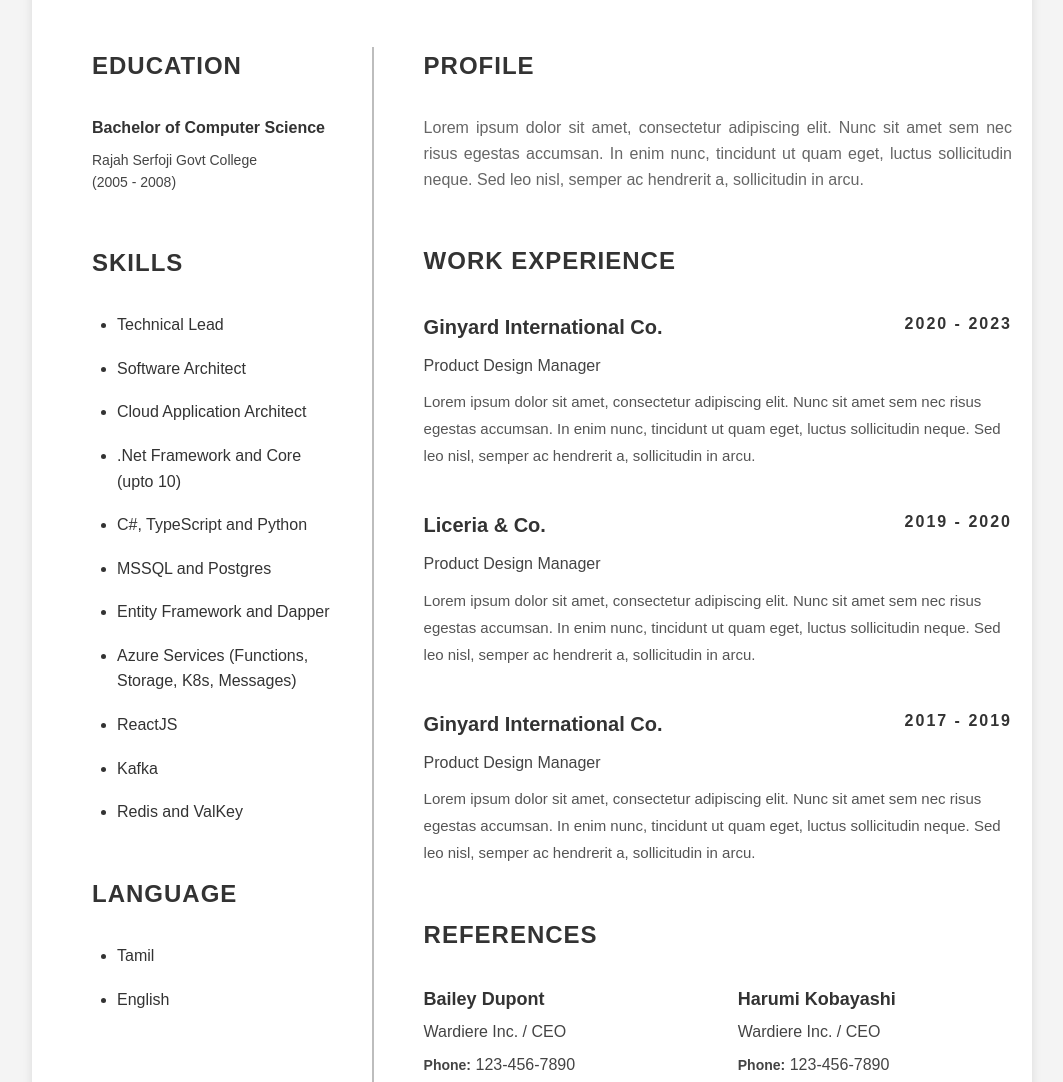
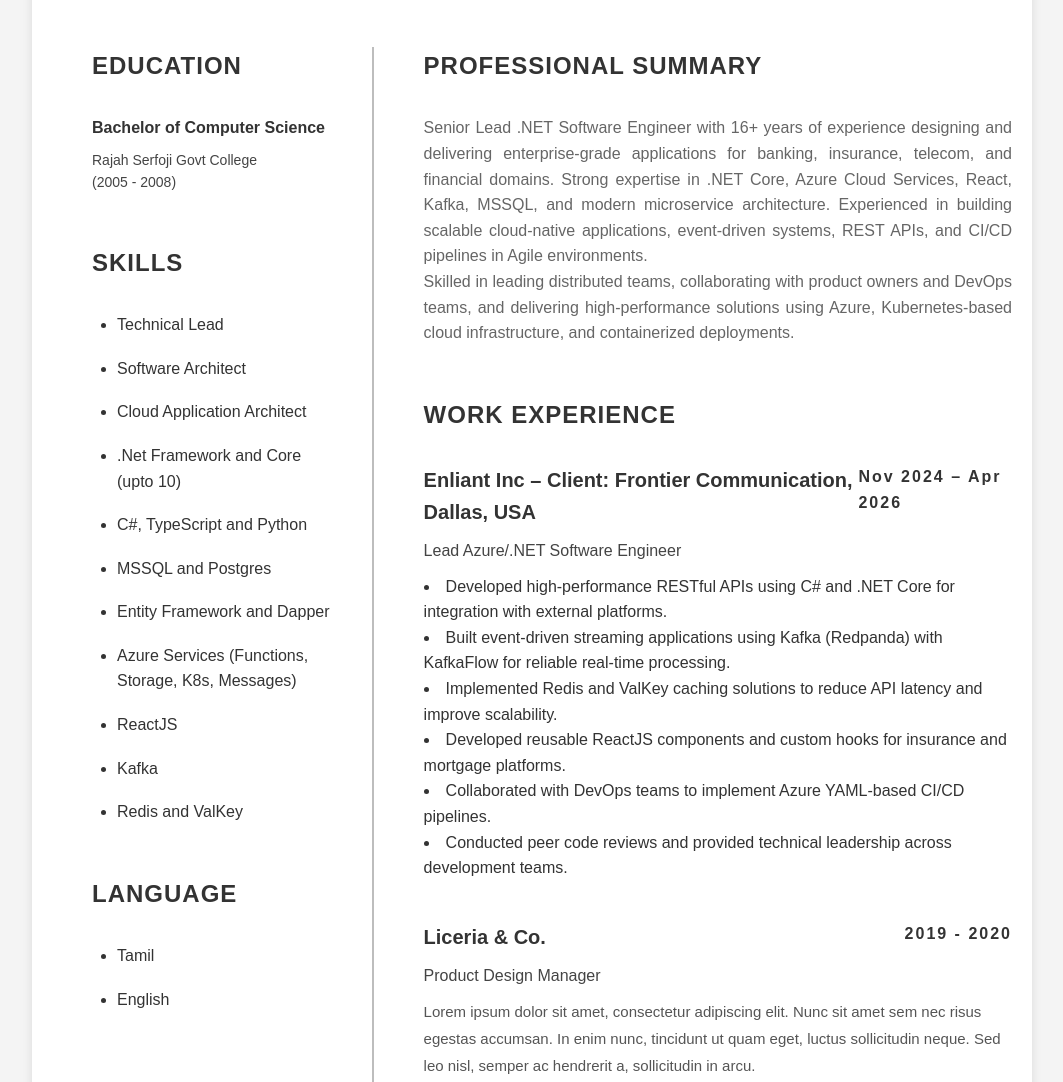
Before and after one commit to agmothilal/agmothilal.github.io, a plain HTML site: page index.html in a window 1280 px wide. Shown: the part 246-1328 px from the top of the page, without its empty margins (108-1171 px from the left). Drawn offline with Linux system fonts and the light colour scheme.

Commit message:
Updated the profile summary and experience

```diff
--- a/index.html
+++ b/index.html
@@ -307,13 +307,18 @@
 
                 <!-- PROFILE -->
                 <section>
-                    <h2>PROFILE</h2>
+                    <h2>PROFESSIONAL SUMMARY</h2>
 
                     <p class="profile-text">
-                        Lorem ipsum dolor sit amet, consectetur adipiscing elit.
-                        Nunc sit amet sem nec risus egestas accumsan.
-                        In enim nunc, tincidunt ut quam eget, luctus sollicitudin neque.
-                        Sed leo nisl, semper ac hendrerit a, sollicitudin in arcu.
+                        Senior Lead .NET Software Engineer with 16+ years of experience designing and delivering enterprise-grade
+                        applications for banking, insurance, telecom, and financial domains. Strong expertise in .NET Core,
+                        Azure Cloud Services, React, Kafka, MSSQL, and modern microservice architecture. Experienced in building
+                        scalable cloud-native applications, event-driven systems, REST APIs, and CI/CD pipelines in Agile environments.
+                    </p>
+
+                    <p class="profile-text">
+                        Skilled in leading distributed teams, collaborating with product owners and DevOps teams, and delivering
+                        high-performance solutions using Azure, Kubernetes-based cloud infrastructure, and containerized deployments.
                     </p>
                 </section>
 
@@ -324,17 +329,31 @@
                     <div class="job">
 
                         <div class="job-header">
-                            <h3>Ginyard International Co.</h3>
-                            <span>2020 - 2023</span>
+                            <h3>Enliant Inc – Client: Frontier Communication, Dallas, USA</h3>
+                            <span>Nov 2024 – Apr 2026</span>
                         </div>
 
-                        <div class="job-role">Product Design Manager</div>
+                        <div class="job-role">Lead Azure/.NET Software Engineer</div>
 
                         <p class="job-desc">
-                            Lorem ipsum dolor sit amet, consectetur adipiscing elit.
-                            Nunc sit amet sem nec risus egestas accumsan.
-                            In enim nunc, tincidunt ut quam eget, luctus sollicitudin neque.
-                            Sed leo nisl, semper ac hendrerit a, sollicitudin in arcu.
+                            <li>
+                                Developed high-performance RESTful APIs using C# and .NET Core for integration with external platforms.
+                            </li>
+                            <li>
+                                Built event-driven streaming applications using Kafka (Redpanda) with KafkaFlow for reliable real-time processing.
+                            </li>
+                            <li>
+                                Implemented Redis and ValKey caching solutions to reduce API latency and improve scalability.
+                            </li>
+                            <li>
+                                Developed reusable ReactJS components and custom hooks for insurance and mortgage platforms.
+                            </li>
+                            <li>
+                                Collaborated with DevOps teams to implement Azure YAML-based CI/CD pipelines.
+                            </li>
+                            <li>
+                                Conducted peer code reviews and provided technical leadership across development teams.
+                            </li>
                         </p>
                     </div>
 
```
